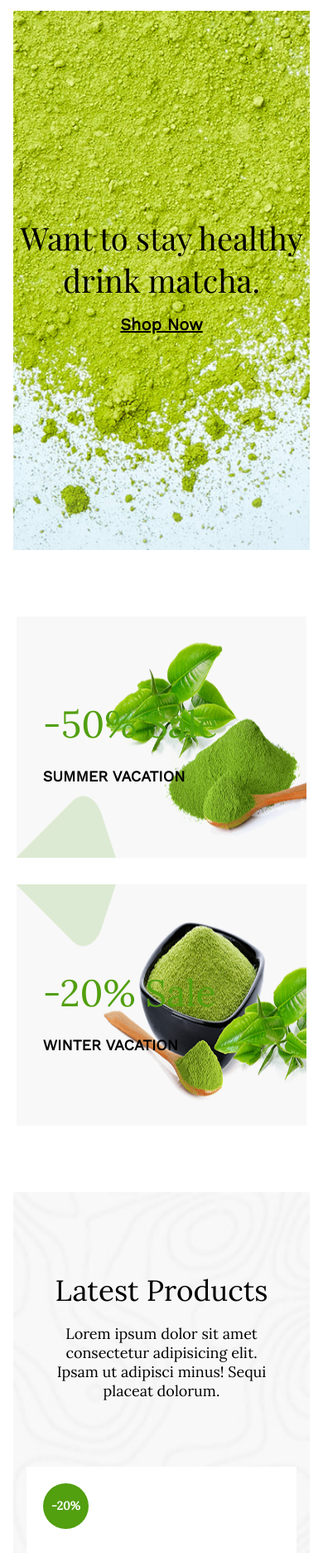
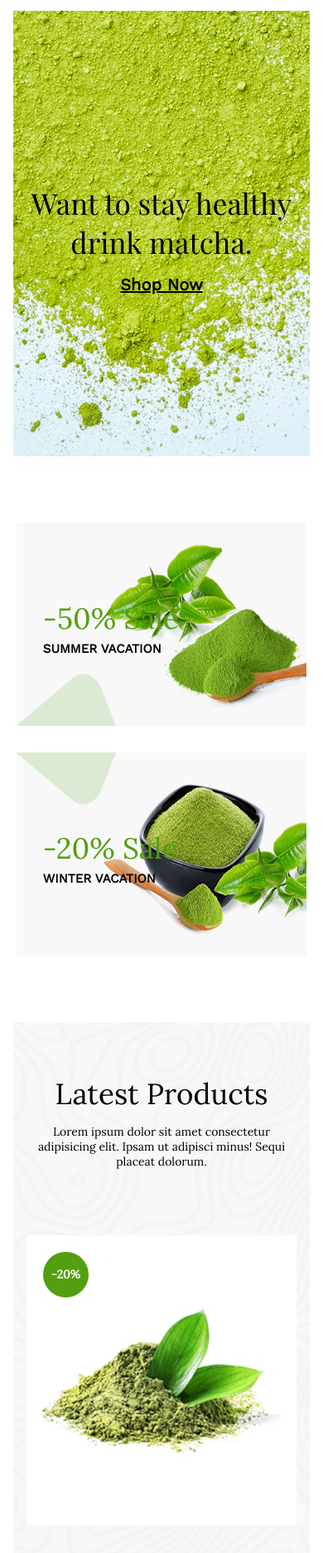
Before and after one commit to JhonattanSSG01/Sabujcha, a plain HTML site: page index.html in a window 390 px wide. Shown: the part 61-1933 px from the top of the page at 83% size. Drawn offline with nearby package versions, Linux system fonts and the light colour scheme.

Commit message:
Agregando segunda parte de comentarios

```diff
--- a/styles.css
+++ b/styles.css
@@ -26,7 +26,7 @@ p {
 
 /* BODY */
 /* Se resetea el modelo de caja y se le aplica una nuevas medidas */
-body{
+body {
   margin: 0;
   padding: 0;
   box-sizing: border-box;
@@ -86,9 +86,9 @@ header > .header-flex,
 
 /* Slider */
 /* Se agrega la imagen para el slider principal con sus propiedades acordes,
- También se agrega una CUADRICULA(GRID LAYAUT) para poder centrar mejor el texto
+ También se agrega una CUADRICULA(GRID LAYOUT) para poder centrar mejor el texto
  principal sin necesidad de un marigin o padding lo cual afecta algunas veces un
- comportamiento no deseado en resoluciones  pequeñas. Ej: Mobile.  */
+ comportamiento no deseado en resoluciones pequeñas. Ej: Mobile.  */
 .container > .slider {
   background-image: url(./Imagenes/slider-2.jpg);
   background-repeat: no-repeat;
@@ -119,6 +119,10 @@ header > .header-flex,
 
 /* Main */
 /* Primera seccion de tarjetas */
+/* Se agrega una CUADRICULA(GRID LAYOUT) para poder organizar los items en columna
+ y visualizarlos uno a lado de otro, es decir, en una sola linea. De todas maneras
+ se coloco las imagenes desde CSS para poder manejar mejor los testo que se sobreponen
+ en ellas. */
 .container > .sale-cards {
   margin: 8rem 0;
   display: grid;
@@ -149,12 +153,19 @@ header > .header-flex,
 }
 
 .card > h4 {
+  margin-top: 5px;
   font-size: 18px;
   text-transform: uppercase;
 }
 
 /* Segunda seccion de tarjetas */
-/* tercera secion de tarjetas */
+/* Tercera secion de tarjetas */
+/* Con la ayuda de FLEXBOX se logro orientar facilmente los items de las tarjetas
+ para visualizarlas una al lado de otra, en base a esto se englobaron varias propiedades
+ para ahorar código y reutilizarlo en eso contenedores dependiendo lo que se necesita
+ frente al mockup. */
+
+ /* Fondo de imagen para los contenedores necesarios */
 .latest-products,
 .latest-news {
   padding: 3rem 0;
@@ -163,14 +174,15 @@ header > .header-flex,
   background-size: cover;
 }
 
+ /* Fondo de color para los contenedores necesarios */
 .new-products,
 .footer-seccion {
   padding: 3rem 0;
-  background-color: #f8f8f8;
+  background-color: #F8F8F8;
 }
 
 .products-title {
-  width: 550px;
+  width: 40%;
   margin: 3rem auto;
   text-align: center;
 }
@@ -184,6 +196,7 @@ header > .header-flex,
   font-size: 18px;
 }
 
+ /* Uso de FLEXBOX para los conteedores necesarios para una organización de items optima */
 .latest-products .products-cards,
 .new-products .products-cards,
 .latest-news .products-cards,
@@ -240,7 +253,8 @@ header > .header-flex,
   color: #737373;
 }
 
-/* Testi */
+/* Testimonios */
+/* Se agregaron estilos básicos para esta parte de la estructura */
 .container > .description-testi {
   width: 40%;
   margin: 5rem auto;
@@ -266,7 +280,9 @@ header > .header-flex,
   font-size: 15px;
 }
 
-/* Form suscribe */
+/* Formulario de suscripción */
+/* Se agrego un fondo especifico para abarcar el formulario básico de suscripción
+ como lo es un campo de texto y un botón */
 .container > .subscribe {
   background-image: url(./Imagenes/bg-2.jpg);
   background-repeat: no-repeat;
@@ -303,7 +319,9 @@ header > .header-flex,
   text-transform: uppercase;
 }
 
-/* News */
+/* Noticias */
+/* Ya con FLEXBOX aplicado anteriomente solo se agregaron estilos para textos,
+ proporciones, colores entr otras. */
 .latest-news > .products-title > hr {
   width: 60%;
 }
@@ -339,6 +357,7 @@ header > .header-flex,
 }
 
 /* Patrocinadores */
+/* Ya con FLEXBOX aplicado anteriomente solo se agrego algo de espaciado y tamaño a los items */
 .container > .sponsors > .products-cards {
   width: 80%;
   margin: 4rem auto;
@@ -349,6 +368,7 @@ header > .header-flex,
 }
 
 /* Footer */
+/* Ya con FLEXBOX aplicado anteriomente se algunos colores, proporciones y espaciado entre items */
 .footer-seccion .footer-links > ul {
   padding: 0;
   text-transform: capitalize;
@@ -385,7 +405,14 @@ header > .header-flex,
   font-weight: 600;
 }
 
+.copyright-footer,
+.copyright > h3{
+  font-size: 18px;
+}
+
 /* Media Queries para Mobile */
+/* Para poder tener responsive necesitamos de la palabra clave Media seguido de
+ un maximo o minimo tamaño que relacione las resoluciones de algunos pantallas en dispositivos */
 @media screen and (max-width: 640px) {
   /* Contenedor general */
   .container-body {
@@ -402,7 +429,7 @@ header > .header-flex,
     margin: 0;
     padding: 0;
     position: fixed;
-    top: 82px;
+    top: 70px;
     bottom: 0;
     width: 100%;
     left: 0;
@@ -428,13 +455,10 @@ header > .header-flex,
     width: 50%;
     text-align: right;
   }
+
   /* Silder general*/
   .description-slider h1 {
-    font-size: 38px;
-  }
-
-  .container > .slider {
-    height: 650px;
+    font-size: 35px;
   }
 
   .slider .description-slider {
@@ -447,8 +471,12 @@ header > .header-flex,
     grid-auto-flow: row;
   }
 
-  .products-title > h2 {
+  h2 {
     font-size: 35px;
+  }
+
+  .card > h4 {
+    font-size: 15px;
   }
 
   .sale-cards .card {
@@ -478,7 +506,7 @@ header > .header-flex,
   .latest-news,
   .new-products,
   .footer-seccion {
-    padding: 3rem 1rem;
+    padding: 1rem;
   }
 
   .latest-products .products-cards,
@@ -492,7 +520,7 @@ header > .header-flex,
 
   .products-cards > .card > img {
     width: 100%;
-    height: 450px;
+    height: 350px;
   }
 
   .products-cards > .card > .circle-sale {
@@ -507,7 +535,11 @@ header > .header-flex,
   }
 
   .products-title {
-    width: 85%;
+    width: 100%;
+  }
+
+  .products-title h3 {
+    font-size: 14px;
   }
 
   .latest-news .products-cards > .card {
@@ -529,7 +561,7 @@ header > .header-flex,
   }
 
   .subscribe > h1 {
-    font-size: 35px;
+    font-size: 28px;
   }
 
   .subscribe > .form-subscribe input {
@@ -546,6 +578,10 @@ header > .header-flex,
     text-align: center;
   }
 
+  .container > .sponsors > .products-cards {
+    margin: 0 auto;
+}
+
   /* Footer */
   .products-cards,
   .footer-links,
```
